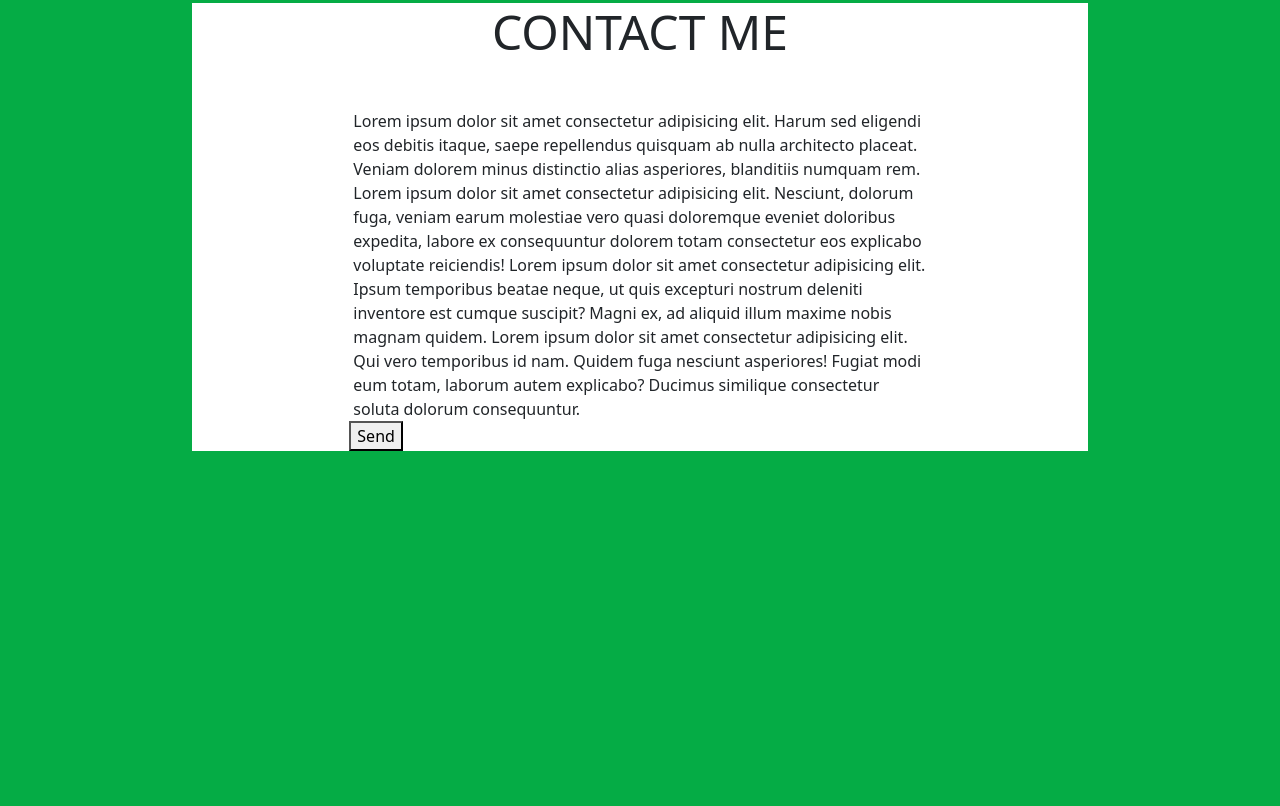
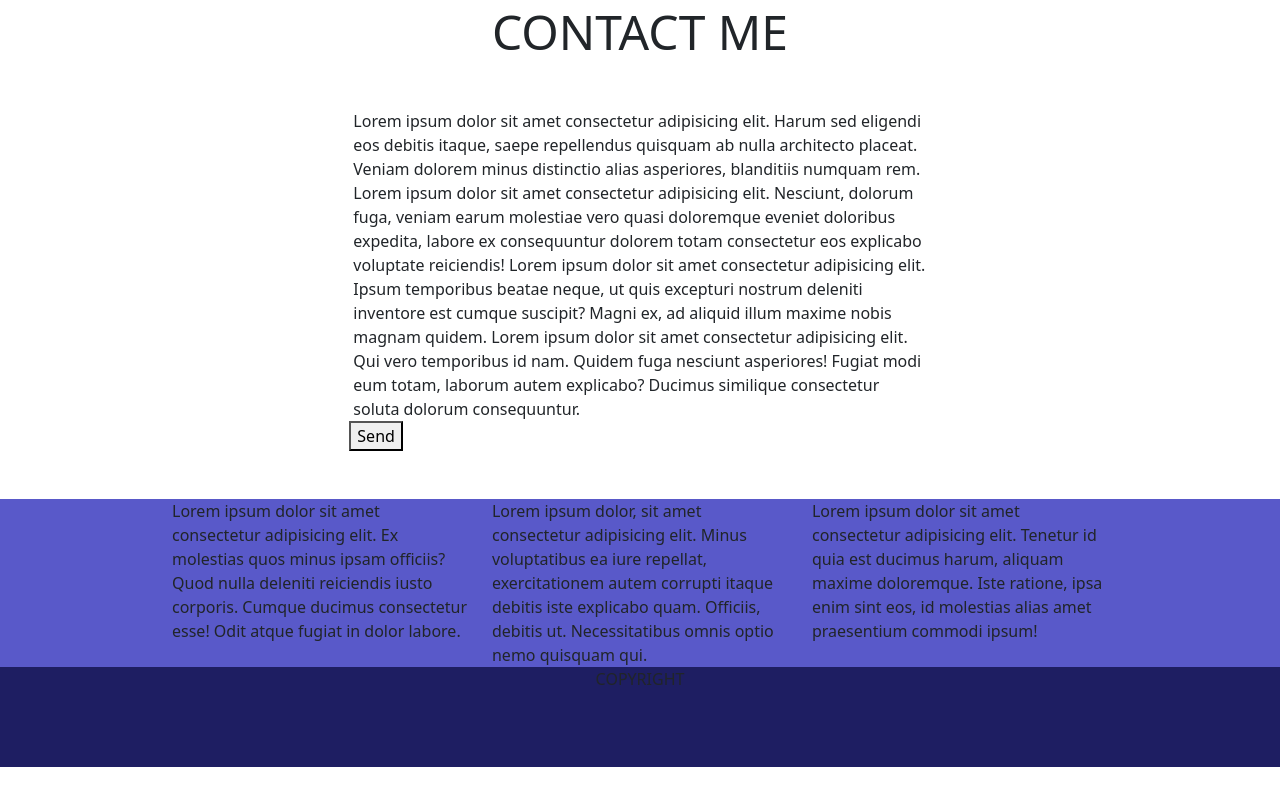
Before and after one commit to UrbanoG2/html-css-bootstrap-freelancer, a plain HTML site: page index.html in a window 1280 px wide. Shown: the part 1566-2372 px from the top of the page. After the commit the page ends 2333 px from the top, so only its background shows below. Drawn offline with nearby package versions, Linux system fonts and the light colour scheme.

Commit message:
footer end

```diff
--- a/css/style.css
+++ b/css/style.css
@@ -7,7 +7,6 @@ header {
 }
 
 .header_top {
-    width: 100%;
     height: 80px;
     background-color: lightblue;
     padding-top: 30px;
@@ -45,8 +44,6 @@ header {
 
 
 main {
-    height: 2000px;
-    background-color: rgb(5, 172, 69);
     width: 100%;
 }
 
@@ -73,10 +70,14 @@ h1 {
 
 /* about */
 
+.about_big {
+    background-color: turquoise;
+    width: 100%;
+}
+
 .about {
     width: 70%;
     margin: 0 auto;
-    background-color: turquoise;
 }
 
 #random_button_id {
@@ -99,3 +100,22 @@ h1 {
     width: 70%;
     background-color: white;
 }
+
+/* /contact me */
+
+
+/* footer */
+
+footer {
+    background-color: rgb(89 89 201);
+}
+
+.footer_top {
+    width: 75%;
+    margin: 0 auto;
+}
+
+.footer_bottom {
+    background-color: rgb(30 30 98);
+    height: 100px;
+}
--- a/index.html
+++ b/index.html
@@ -83,7 +83,8 @@
             </div>
         </div>
 
-        <div class="about mt-5">
+        <div class="about_big">
+            <div class="about mt-5 ">
                 <div class="container">
                     <div class="row">
                         <div class="col-lg-12">
@@ -91,13 +92,16 @@
                         </div>
 
                         <div class="row">
-                        <div class="col-lg-6 col-sm-12">Lorem ipsum dolor sit amet consectetur adipisicing elit. Dicta numquam dolor aliquid nobis, facilis non odio autem, repellendus provident fuga necessitatibus assumenda veniam voluptates porro. Aliquam dolorum debitis ratione dicta!</div>
-                        <div class="col-lg-6 col-sm-12">Lorem ipsum dolor sit amet consectetur adipisicing elit. Dicta numquam dolor aliquid nobis, facilis non odio autem, repellendus provident fuga necessitatibus assumenda veniam voluptates porro. Aliquam dolorum debitis ratione dicta!</div>
+                            <div class="col-lg-6 col-sm-12">
+                                Lorem ipsum dolor sit amet consectetur adipisicing elit. Dicta numquam dolor aliquid nobis, facilis non odio autem, repellendus provident fuga necessitatibus assumenda veniam voluptates porro. Aliquam dolorum debitis ratione dicta!</div>
+                            <div class="col-lg-6 col-sm-12">
+                                Lorem ipsum dolor sit amet consectetur adipisicing elit. Dicta numquam dolor aliquid nobis, facilis non odio autem, repellendus provident fuga necessitatibus assumenda veniam voluptates porro. Aliquam dolorum debitis ratione dicta!</div>
                         </div>
 
                         <div class="row">
                             <div class="col-lg-12">
                                  <button id="random_button_id">Download</button>
+                            </div>
                         </div>
                     </div>
                 </div>
@@ -126,11 +130,38 @@
                 </div>
             </div>
         </div>
+
     </main>
     <!-- /main -->
 
 
     <!-- footer -->
+
+    <footer class="mt-5">
+        <div class="footer_top">
+            <div class="container">
+                <div class="row">
+                    <div class="col-lg-4 col-sm-12">
+                      Lorem ipsum dolor sit amet consectetur adipisicing elit. Ex molestias quos minus ipsam officiis? Quod nulla deleniti reiciendis iusto corporis. Cumque ducimus consectetur esse! Odit atque fugiat in dolor labore.
+                    </div>
+                    <div class="col-lg-4 col-sm-12">
+                        Lorem ipsum dolor, sit amet consectetur adipisicing elit. Minus voluptatibus ea iure repellat, exercitationem autem corrupti itaque debitis iste explicabo quam. Officiis, debitis ut. Necessitatibus omnis optio nemo quisquam qui.
+                    </div>
+                    <div class="col-lg-4 col-sm-12">
+                        Lorem ipsum dolor sit amet consectetur adipisicing elit. Tenetur id quia est ducimus harum, aliquam maxime doloremque. Iste ratione, ipsa enim sint eos, id molestias alias amet praesentium commodi ipsum!
+                    </div>
+                </div>
+            </div>
+        </div>
+
+        <div class="footer_bottom">
+            <div class="container">
+                <div class="row">
+                    <div class="col-xxl-2 text-center">COPYRIGHT</div>
+                </div>
+            </div>
+        </div>
+    </footer>
     <!-- /footer -->
 
 </body>
```
Lines whose indentation alone changed are shown as unchanged.
